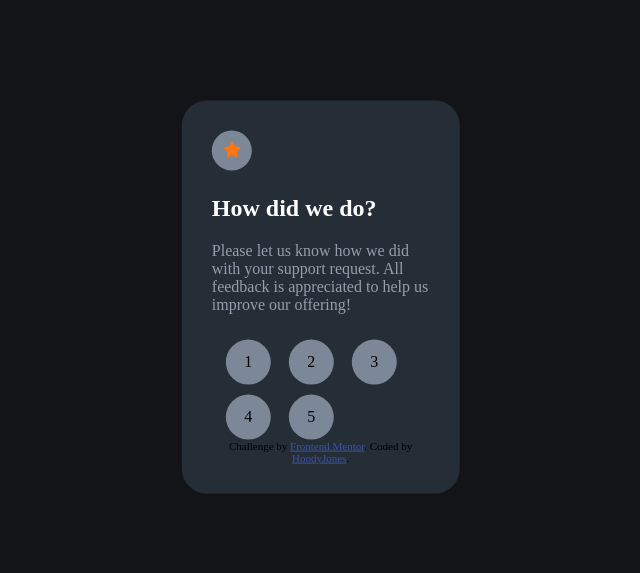
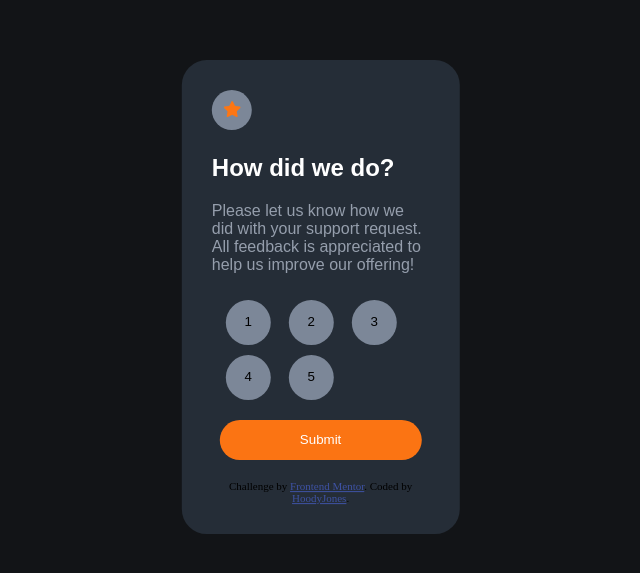
Before and after one commit to JoonaPohjonen/interactive-rating-component, a plain HTML site: page index.html in a window 1280 px wide. Shown: the part 103-676 px from the top of the page, without its empty margins (341-981 px from the left). Drawn offline with Linux system fonts and the light colour scheme.

Commit message:
better yet

```diff
--- a/index.html
+++ b/index.html
@@ -13,6 +13,7 @@
   <style>
     .attribution { font-size: 11px; text-align: center; }
     .attribution a { color: hsl(228, 45%, 44%); }
+    @import url('https://fonts.googleapis.com/css2?family=Overpass:wght@100;200&display=swap');
   </style>
 </head>
 <body>
@@ -29,11 +30,13 @@
 
     <p class="textGrey">Please let us know how we did with your support request. All feedback is appreciated to help us improve our offering!</p>
 
-    <div class="numberChoise">1</div>
-    <div class="numberChoise">2</div>
-    <div class="numberChoise">3</div>
-    <div class="numberChoise">4</div>
-    <div class="numberChoise">5</div>
+    <button class="numberChoise">1</button>
+    <button class="numberChoise">2</button>
+    <button class="numberChoise">3</button>
+    <button class="numberChoise">4</button>
+    <button class="numberChoise">5</button>
+
+    <button class="textWhite" id="submit">Submit</button>
 
     <!-- Rating state end -->
 
--- a/tyyli.css
+++ b/tyyli.css
@@ -35,13 +35,16 @@ body {
 /*-----------texts------------*/
 .textWhite {
     color: hsl(0, 0%, 100%);
+    font-family: 'Overpass', sans-serif;
 }
 
 .textGrey {
     color: hsl(217, 12%, 63%);
+    font-family: 'Overpass', sans-serif;
 }
 /*-----------texts------------*/
 
+/*----------buttons-----------*/
 .numberChoise {
     display: inline-block;
     background-color: hsl(216, 12%, 54%);
@@ -52,4 +55,18 @@ body {
     margin-top: 10px;
     margin-left: 14px;
     line-height: 2.7;
+    border-style: none;
+    font-family: 'Overpass', sans-serif;
 }
+
+#submit {
+    display: block;
+    background-color: hsl(25, 97%, 53%);
+    width: 93%;
+    height: 40px;
+    border-radius: 25px;
+    margin: auto;
+    margin-top: 20px;
+    margin-bottom: 20px;
+    border-style: none;
+}
```
